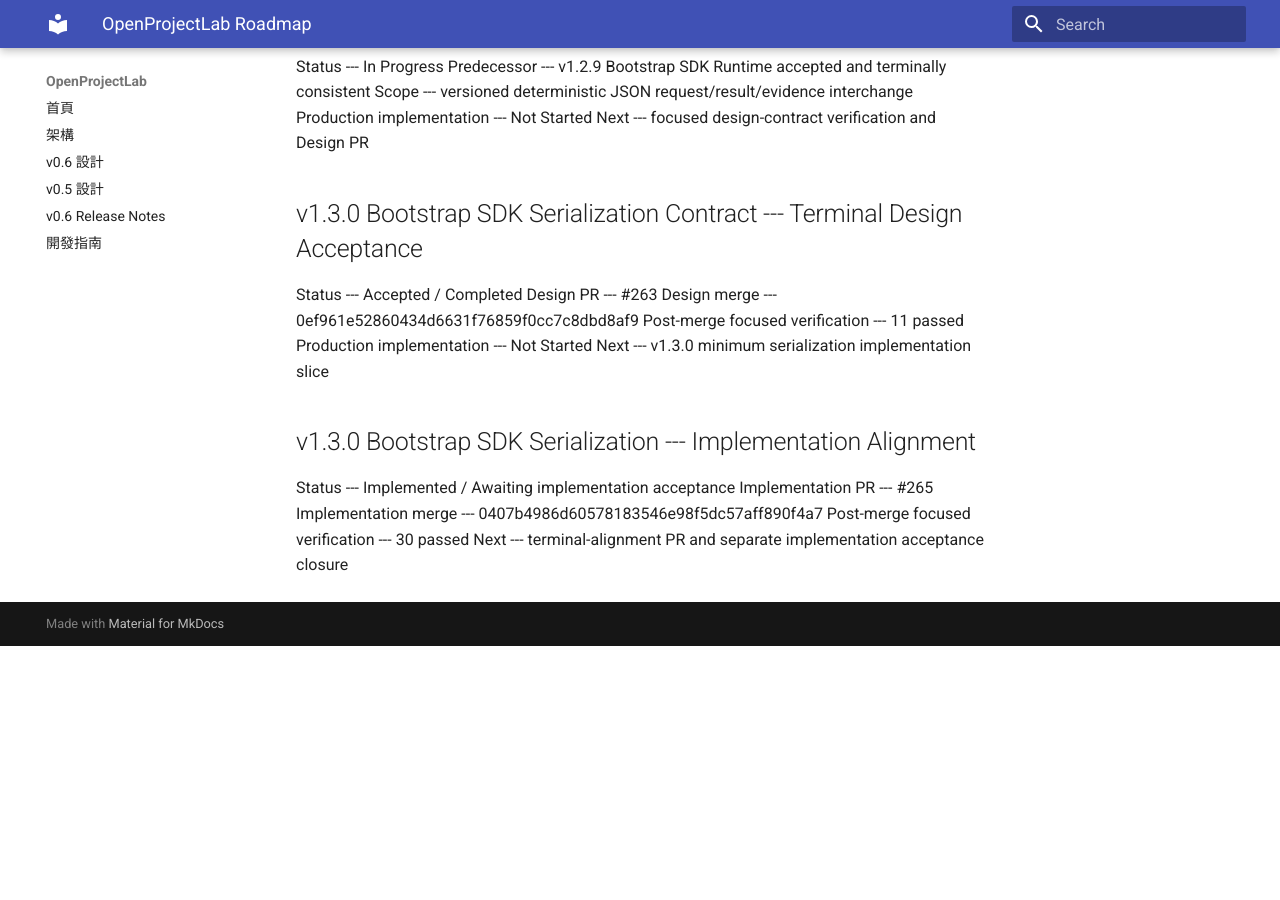
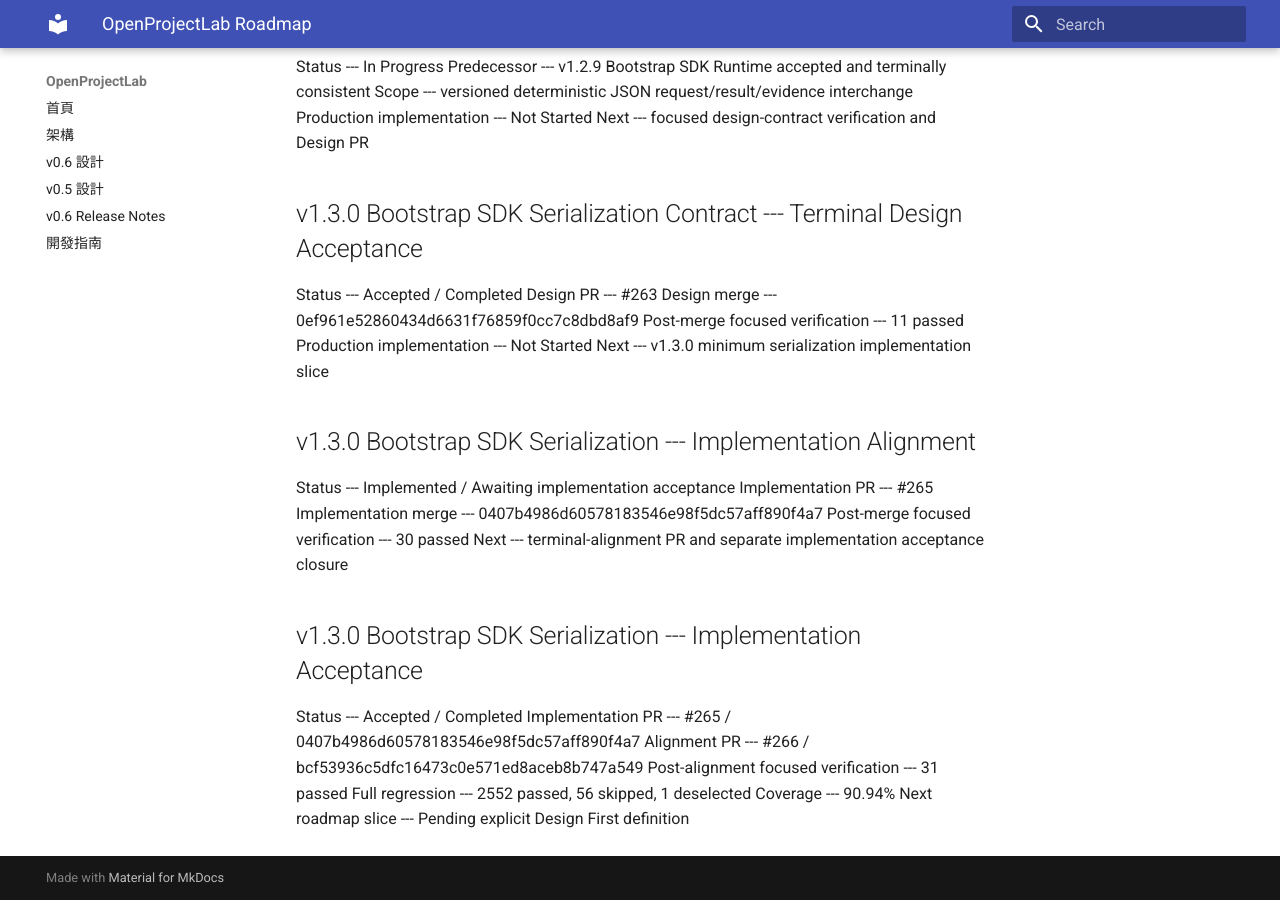
Before and after one commit to khwang1964/OpenProjectLab, an MkDocs documentation site: the page built from docs/roadmap.md, in a window 1280 px wide and 900 px high, scrolled down 73593 px. Built offline with MkDocs 1.6.1 and Material for MkDocs 9.7.7, drawn with Linux system fonts in a browser that asks for light colours; before the commit the page ends 74239 px from its top, so only the background shows below that.

Commit message:
docs: accept v1.3.0 bootstrap SDK serialization implementation (#267)

```diff
--- a/docs/roadmap.md
+++ b/docs/roadmap.md
@@ -3475,3 +3475,13 @@
 Implementation merge --- 0407b4986d60578183546e98f5dc57aff890f4a7
 Post-merge focused verification --- 30 passed
 Next --- terminal-alignment PR and separate implementation acceptance closure
+
+## v1.3.0 Bootstrap SDK Serialization --- Implementation Acceptance
+
+Status --- Accepted / Completed
+Implementation PR --- #265 / 0407b4986d60578183546e98f5dc57aff890f4a7
+Alignment PR --- #266 / bcf53936c5dfc16473c0e571ed8aceb8b747a549
+Post-alignment focused verification --- 31 passed
+Full regression --- 2552 passed, 56 skipped, 1 deselected
+Coverage --- 90.94%
+Next roadmap slice --- Pending explicit Design First definition
```
Also changed, not shown: CHANGELOG.md (+5 -0 lines), docs/HISTORY.md (+6 -0 lines), docs/architecture/bootstrap-sdk-serialization-contract.md (+8 -0 lines), docs/releases/v1.3.0-bootstrap-sdk-serialization-contract-acceptance.md (+1 -1 lines), docs/releases/v1.3.0-bootstrap-sdk-serialization-contract.md (+1 -1 lines), docs/releases/v1.3.0-bootstrap-sdk-serialization-implementation-acceptance.md (added, +49 -0 lines), docs/releases/v1.3.0-bootstrap-sdk-serialization-implementation-alignment.md (+3 -3 lines), 1 other file.
